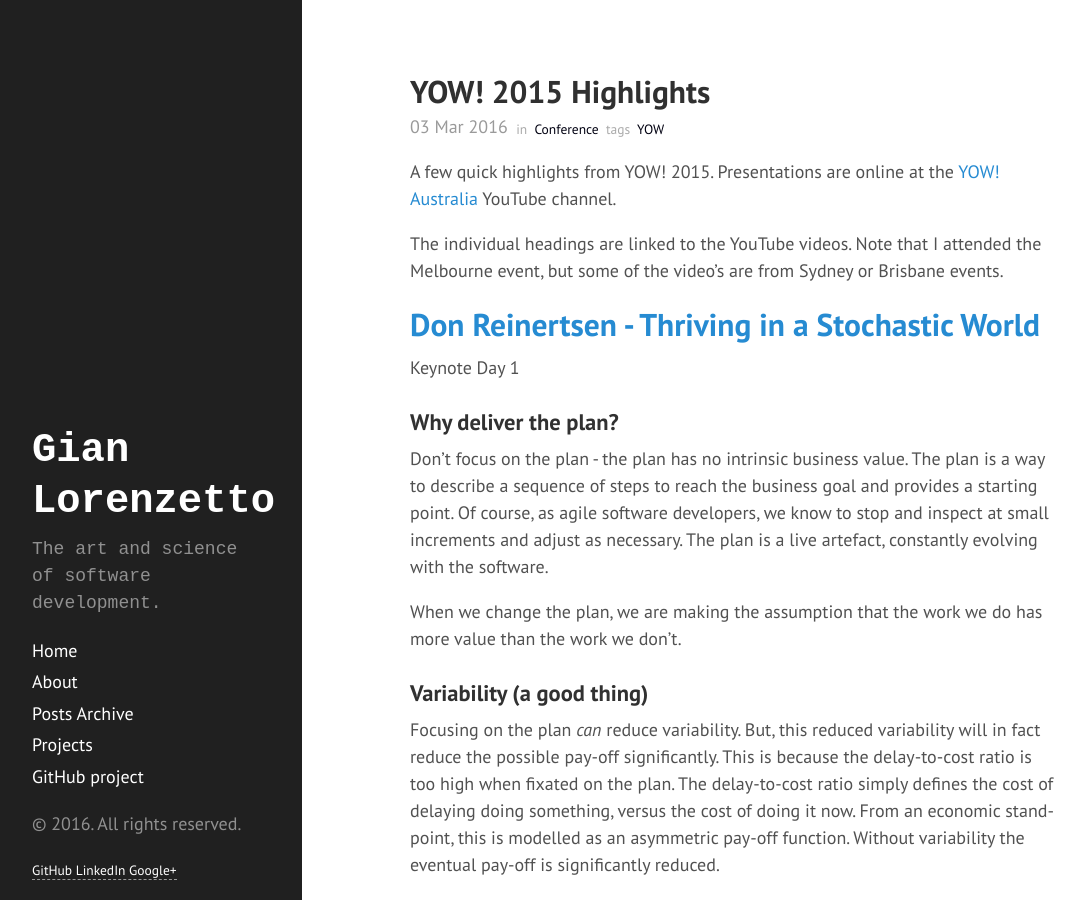
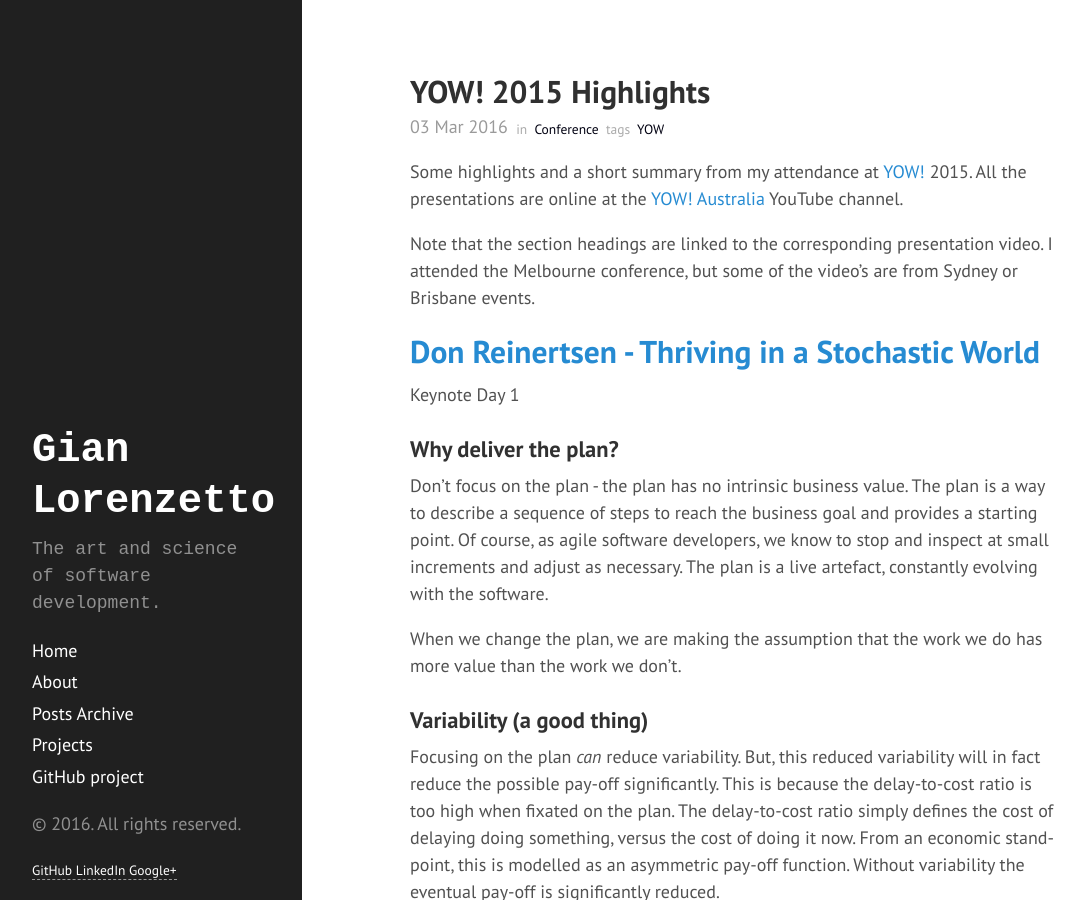
Before and after one commit to GianLorenzetto/GianLorenzetto.github.io-www, a Jekyll site: the page built from _posts/2016-03-03-yow-2015-highlights.md, in a window 1280 px wide and 900 px high. Shown: the whole window, without its empty margins (4-1089 px from the left). Built offline with Jekyll 4.4.1, drawn with Linux system fonts in a browser that asks for light colours; Markdown is read by kramdown in place of the engine named in the settings.

Commit message:
Minor tweak to the intro.

```diff
--- a/_posts/2016-03-03-yow-2015-highlights.md
+++ b/_posts/2016-03-03-yow-2015-highlights.md
@@ -6,9 +6,9 @@
 date: 2016-03-03 15:00:00
 ---
 
-A few quick highlights from YOW! 2015. Presentations are online at the [YOW! Australia](https://www.youtube.com/user/YOWAustralia) YouTube channel.
+Some highlights and a short summary from my attendance at [YOW!](http://yowconference.com.au) 2015. All the presentations are online at the [YOW! Australia](https://www.youtube.com/user/YOWAustralia) YouTube channel.
 
-The individual headings are linked to the YouTube videos. Note that I attended the Melbourne event, but some of the video's are from Sydney or Brisbane events.
+Note that the section headings are linked to the corresponding presentation video. I attended the Melbourne conference, but some of the video's are from Sydney or Brisbane events.
 
 <!--more-->
 
```
